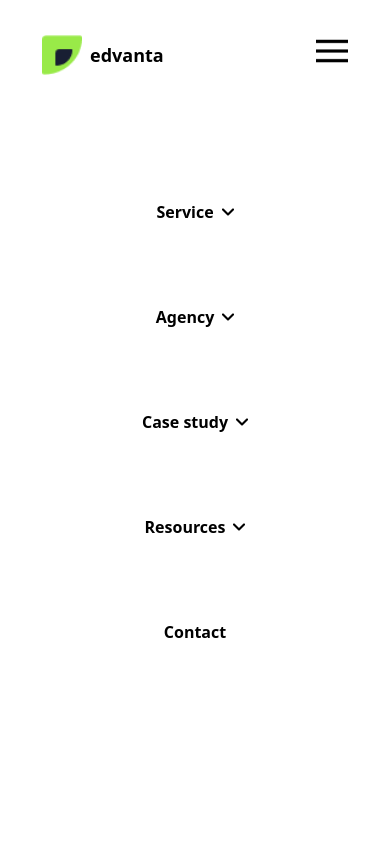
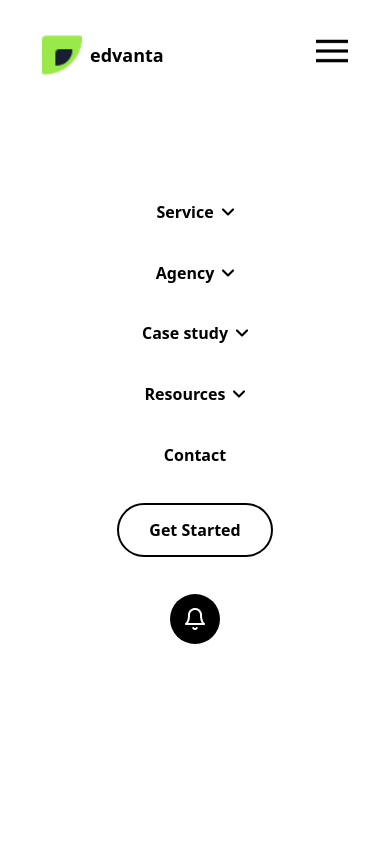
Before and after one commit to DE4D-P00L/SS, a Vue app: page / in a window 390 px wide. Both pictures are taken after a click on the button 332 px from the left and 51 px from the top of the page. Shown: the top 844 px of the page. Built offline with nearby package versions, Linux system fonts and the light colour scheme.

Commit message:
Added missing links in mobile nav

```diff
--- a/src/components/NavBar.vue
+++ b/src/components/NavBar.vue
@@ -33,6 +33,8 @@
             <li><a href="" class="flex items-center gap-2">Case study <img src="../assets/down.png" alt=""></a></li>
             <li><a href="" class="flex items-center gap-2">Resources <img src="../assets/down.png" alt=""></a></li>
             <li><a href="">Contact</a></li>
+            <li><button class="border-2 border-black text-black font-semibold px-[30px] shrink-0 py-[13px] rounded-full">Get Started</button></li>
+              <li><button class="bg-black text-white px-[13px] py-[13px] rounded-full shrink-0"><img src="../assets/bell.png" alt=""></button></li>
         </ul>
 
     </div>
```
